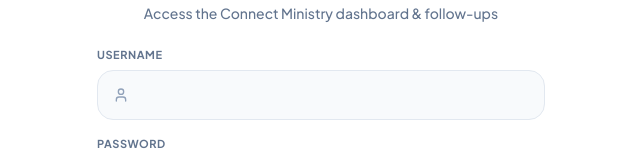
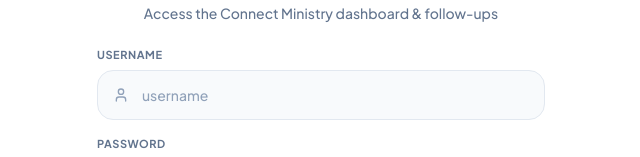
Before and after one commit to fitfortheking2025/connect-hub, a Next.js app: page /login in a window 1280 px wide. Shown: the part 197-354 px from the top of the page, without its empty margins (319-959 px from the left). Built offline with nearby package versions, Linux system fonts and the light colour scheme; no server answers.

Commit message:
chore: clean code

```diff
--- a/src/app/login/LoginForm.tsx
+++ b/src/app/login/LoginForm.tsx
@@ -94,7 +94,7 @@
                 required
                 autoCapitalize="none"
                 autoCorrect="off"
-                placeholder=""
+                placeholder="username"
                 className="w-full pl-11 pr-4 py-3.5 rounded-2xl bg-[#F8FAFC] border border-slate-200 text-sm font-medium text-[#111827] placeholder-slate-400 focus:outline-none focus:border-[#FF6B00] focus:ring-4 focus:ring-[#FF6B00]/10 focus:bg-white transition-all"
               />
             </div>
```
